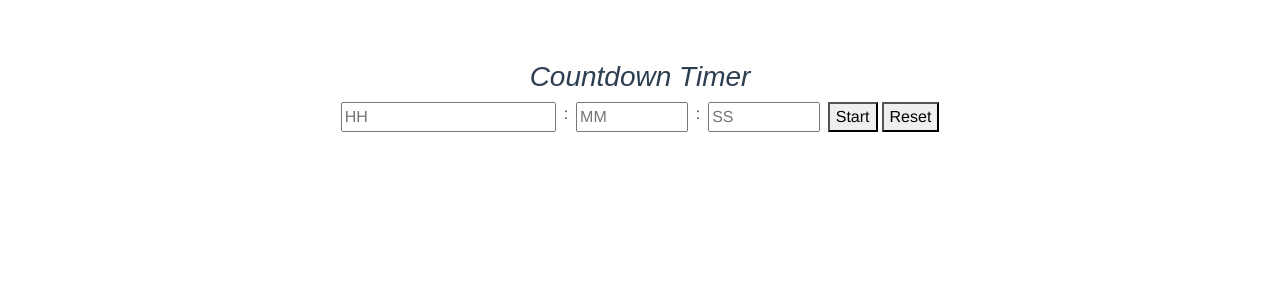
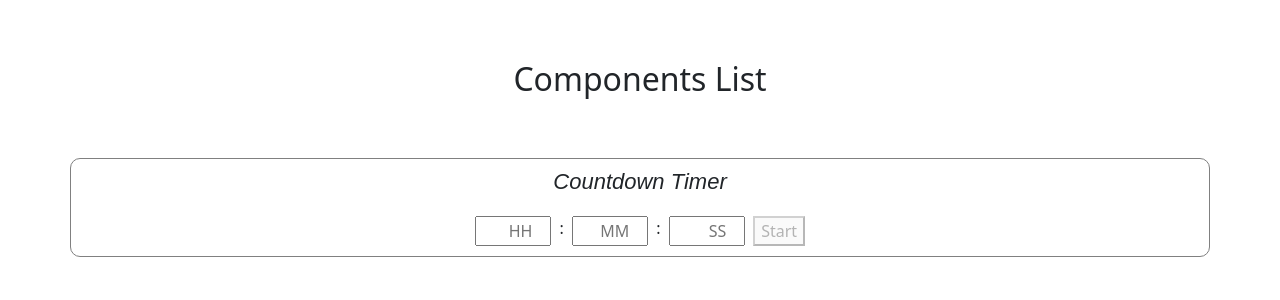
Before and after one commit to jungyup/build-component-interview-practice, a Vue app: page / in a window 1280 px wide. Shown: the top 300 px of the page. Built offline with nearby package versions, Linux system fonts and the light colour scheme.

Commit message:
update countdownTimer component

```diff
--- a/src/App.vue
+++ b/src/App.vue
@@ -1,27 +1,63 @@
 <template>
     <div class="container">
-    <CountdownTimer />
+        <h2 class="app-heading">Components List</h2>
+        <div class="components-list">
+            <div class="row">
+                <CountdownTimer :is-safari="isSafari" />
+            </div>
+        </div>
     </div>
 </template>
 
 <script>
-import CountdownTimer from './components/CountdownTimer.vue'
+import CountdownTimer from "./components/CountdownTimer.vue";
 
 export default {
-  name: 'App',
+    name: "App",
     components: {
-    CountdownTimer
-}
-}
+        CountdownTimer,
+    },
+    setup() {
+        // check if the browser is Safari since there is CROB error on Chrome and Firefox
+        let isSafari =
+            /constructor/i.test(window.HTMLElement) ||
+            (function (p) {
+                return p.toString() === "[object SafariRemoteNotification]";
+            })(
+                !window["safari"] ||
+                    (typeof safari !== "undefined" &&
+                        window["safari"].pushNotification)
+            );
+
+        return {
+            isSafari,
+        };
+    },
+};
 </script>
 
-<style>
+<style lang="scss" scoped>
 #app {
     font-family: Avenir, Helvetica, Arial, sans-serif;
     -webkit-font-smoothing: antialiased;
     -moz-osx-font-smoothing: grayscale;
     text-align: center;
     color: #2c3e50;
+}
+
+.container {
+    .app-heading {
+        text-align: center;
+        margin-bottom: 60px;
+    }
     margin-top: 60px;
+    .components-list {
+        display: grid;
+        .row {
+            border: 1px solid gray;
+            border-radius: 10px;
+            padding: 10px;
+        }
+    }
 }
 </style>
--- a/src/components/CountdownTimer.vue
+++ b/src/components/CountdownTimer.vue
@@ -30,48 +30,120 @@
             />
             <div class="button-wrapper">
                 <button
+                    v-if="isPaused"
                     @click="startTime(hours, minutes, seconds)"
                     class="timer-toggle"
+                    :disabled="!hours && !minutes && !seconds"
+                    type="submit"
                 >
                     Start
                 </button>
-                <button class="reset-timer">Reset</button>
+                <button
+                    v-if="!isPaused"
+                    @click="pauseTime()"
+                    class="pause-timer"
+                >
+                    Pause
+                </button>
+                <button
+                    v-if="remainingTime > 0"
+                    @click="resetTime()"
+                    class="reset-timer"
+                >
+                    Reset
+                </button>
             </div>
         </div>
     </div>
 </template>
 
 <script>
-import { ref } from "vue";
+import { ref, watch } from "vue";
 export default {
     name: "CountdownTimer",
-    setup() {
+    props: {
+        isSafari: {
+            type: Boolean,
+            default: false
+        }
+    },
+    setup(props) {
         let hours = ref(null);
         let minutes = ref(null);
         let seconds = ref(null);
         let remainingTime = ref(null);
+        let isPaused = ref(true);
+        let interval;
 
-        console.log(hours);
+        let permission = Notification.permission;
 
         function startTime(timerHours, timerMinutes, timerSeconds) {
-            console.log(timerHours, timerMinutes, timerSeconds);
+            isPaused.value = false;
             remainingTime.value = timerHours * 3600 + timerMinutes * 60 + timerSeconds;
-            setTimeout(() => {
-                remainingTime.value -= 1
-            }, 1000)
-            console.log(remainingTime.value)
+            if (!isPaused.value) {
+                interval = setInterval(() => {
+                    if (remainingTime.value === 0) {
+                        clearInterval(interval);
+                        isPaused.value = true;
+
+                        if(permission === "granted" && props.isSafari) {
+                            showNotification();
+                        } else if(permission === "default" && props.isSafari) {
+                            requestAndShowPermission();
+                        } else {
+                            alert("Countdown Time is Up!");
+                        }
+                    } else {
+                        remainingTime.value--;
+                    }
+                }, 1000);
+            }
+        }
+
+        function pauseTime() {
+            isPaused.value = true;
+            clearInterval(interval);
+        }
+
+        function resetTime() {
+            remainingTime.value = 0;
+        }
+
+        function showNotification() {
+            let title = "Countdown Timer";
+            let icon = 'https://homepages.cae.wisc.edu/~ece533/images/airplane.png';
+            let body = "Countdown Time is Up!";
+            var notification = new Notification(title, { body, icon });
+
+            notification.onclick = () => {
+                    notification.close();
+                    window.parent.focus();
+            }
+        }
+
+        function requestAndShowPermission() {
+            Notification.requestPermission().then((permission) => {
+                if (permission === "granted") {
+                    showNotification();
+                }
+            });
+        }
+
+        watch(remainingTime, () => {
             hours.value = Math.floor(remainingTime.value / 3600);
             minutes.value = Math.floor((remainingTime.value / 60) % 60);
             seconds.value = remainingTime.value % 60;
-            console.log({ hours, minutes, seconds })
-        }
+        });
 
         return {
             hours,
             minutes,
             seconds,
             remainingTime,
+            isPaused,
             startTime,
+            pauseTime,
+            resetTime,
         };
     },
 };
@@ -82,6 +154,9 @@ export default {
     .countdown-heading {
         font-family: Arial, Helvetica, sans-serif;
         font-style: italic;
+        font-size: 22px;
+        margin-bottom: 20px;
+        text-align: center;
     }
 
     .timer-wrapper {
@@ -90,7 +165,8 @@ export default {
         gap: 8px;
 
         .time-input {
-            flex-basis: 10%;
+            width: 7%;
+            text-align: right;
         }
 
         .button-wrapper {
```
Also changed, not shown: 1 other file (tests, documents, lock files or other folders). Lines whose indentation alone changed are shown as unchanged.
